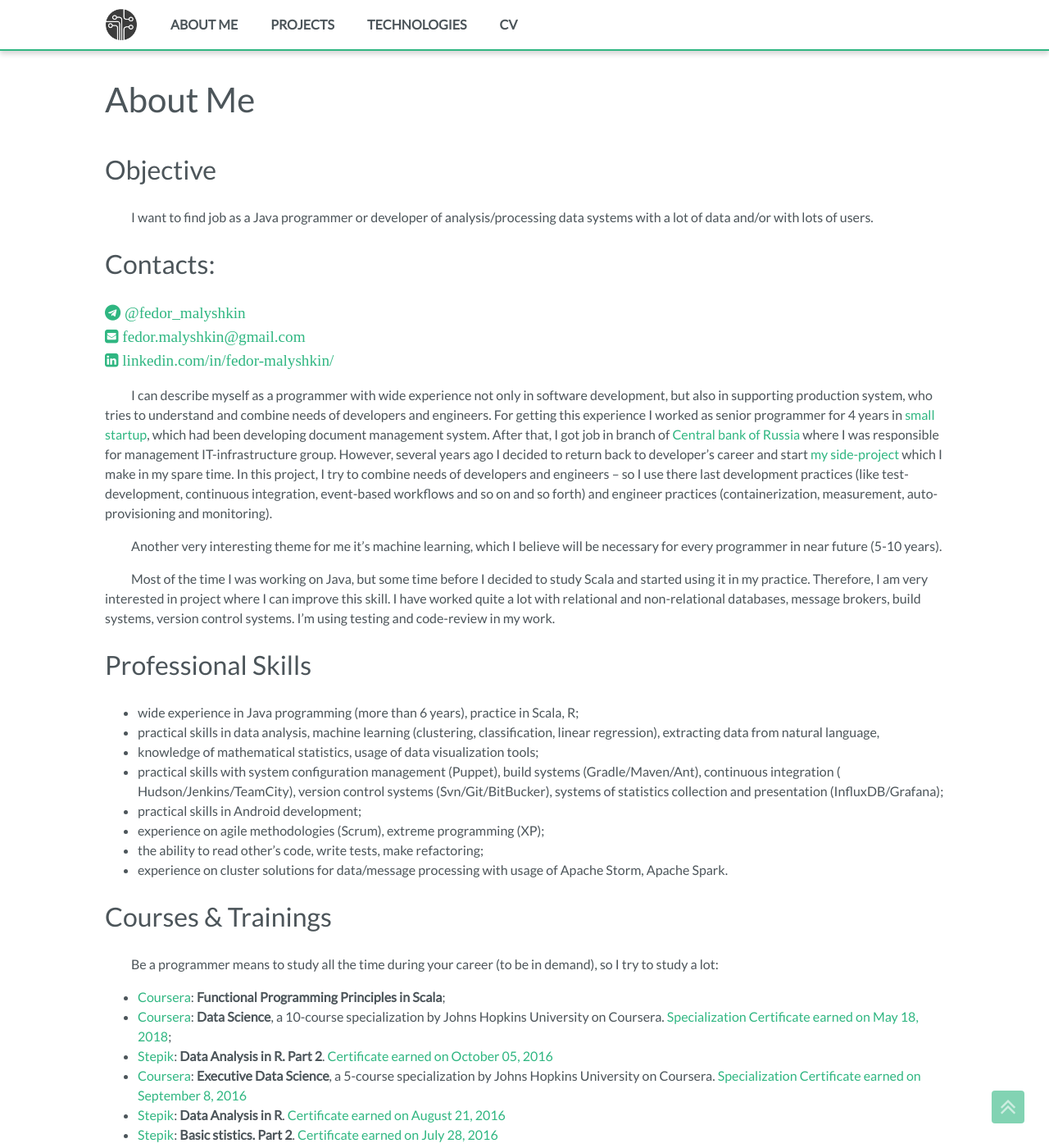
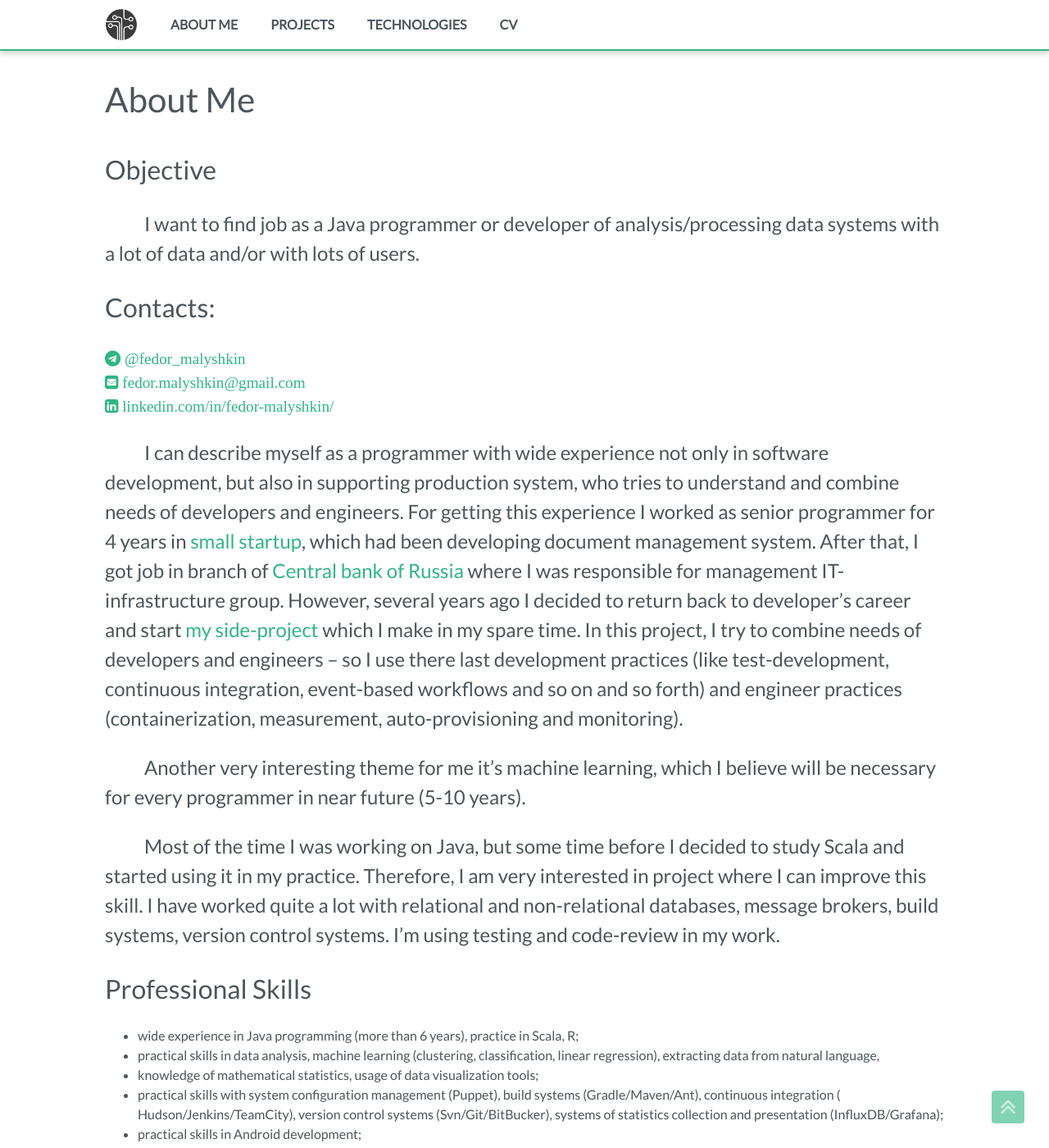
Before and after one commit to fedor-malyshkin/fedor-malyshkin.github.io, a Jekyll site: the page built from about_me.md, in a window 1280 px wide and 1400 px high. Shown: the whole window at 82% size. Built offline with Jekyll 4.4.1, drawn with Linux system fonts in a browser that asks for light colours.

Commit message:
Increase font everywhere

```diff
--- a/_sass/layouts/_post.scss
+++ b/_sass/layouts/_post.scss
@@ -36,6 +36,7 @@
         max-width: 100%;
     }
     .contacts {
+		font-size: 1.5rem;
         ul {
             padding: 0;
         }
@@ -66,6 +67,7 @@
         padding: 5px 10px;
     }
     p {
+		font-size: 1.5rem;
         text-indent: 2em;
     }
     >.post-header {
```
